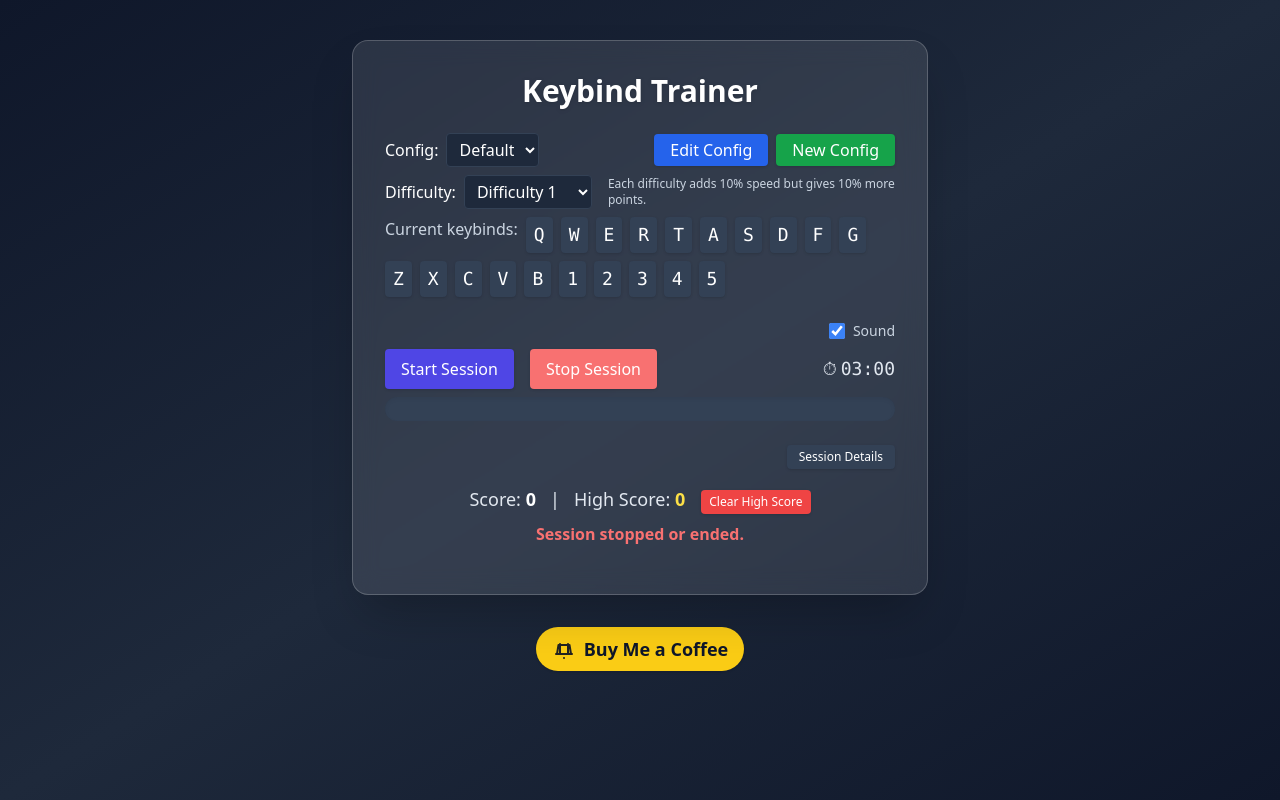
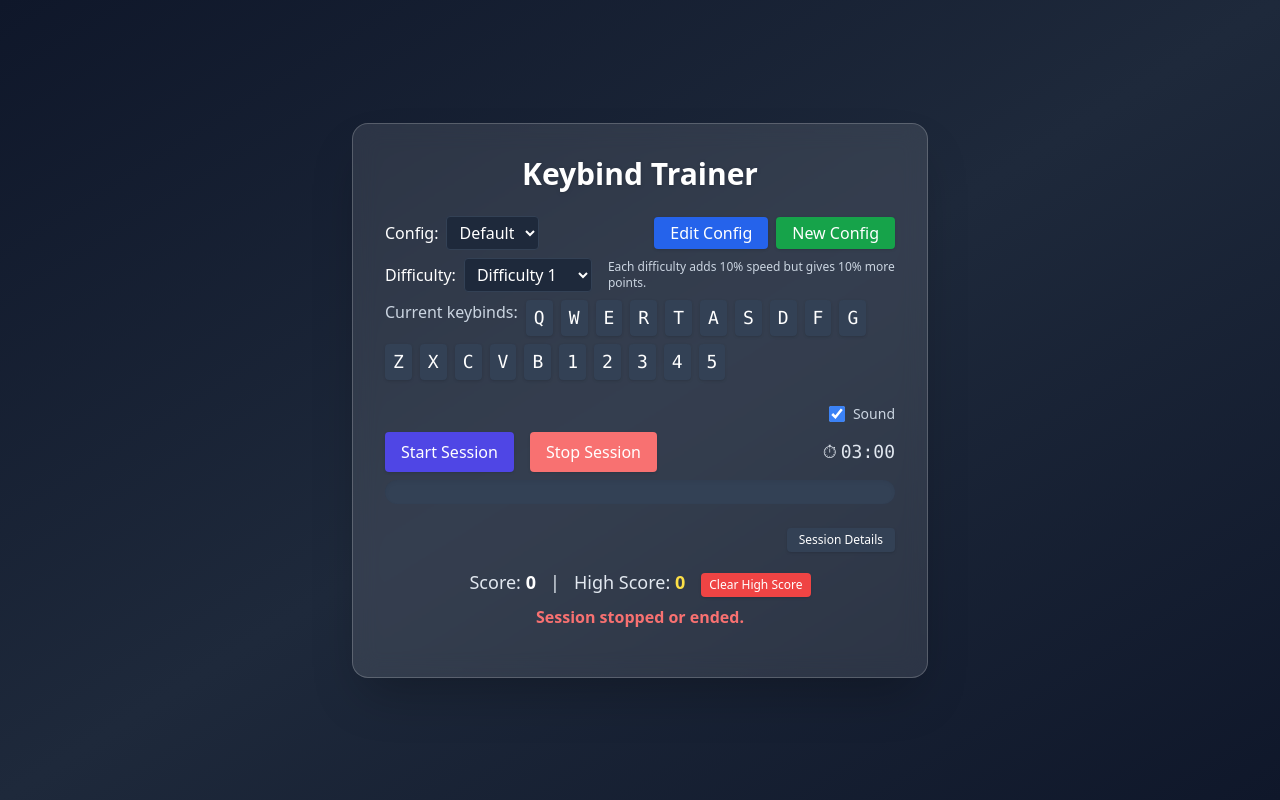
Before and after one commit to ericcolganwork/keybind-trainer, a React (Create React App) app: page / in a window 1280 px wide. Built offline with nearby package versions, Linux system fonts and the light colour scheme.

Commit message:
steam build

```diff
--- a/public/index.html
+++ b/public/index.html
@@ -28,8 +28,6 @@
     <meta name="description" content="Practice and master your keyboard keybinds with this interactive keybind trainer. Track your progress, customize configs, and boost your speed." />
     <meta name="keywords" content="keybind trainer, keyboard practice, typing game, keybinds, gaming, productivity" />
     <meta name="robots" content="index, follow" />
-    <script async src="https://pagead2.googlesyndication.com/pagead/js/adsbygoogle.js?client=ca-pub-3733264783480060"
-     crossorigin="anonymous"></script>
   </head>
   <body>
     <noscript>You need to enable JavaScript to run this app.</noscript>
--- a/src/App.js
+++ b/src/App.js
@@ -58,57 +58,6 @@ function App() {
   // Timer/progress interval refs
   const timerIntervalRef = React.useRef(null);
   const progressIntervalRef = React.useRef(null);
-
-
-
-function GoogleAd() {
-  const adRef = React.useRef(null);
-
-  React.useEffect(() => {
-    if (window.adsbygoogle && adRef.current) {
-      try {
-        window.adsbygoogle.push({});
-      } catch (e) {}
-    }
-  }, []);
-
-  return (
-    <ins
-      className="adsbygoogle"
-      style={{ display: 'block', width: '100%', minHeight: 90 }}
-      data-ad-client="ca-pub-3733264783480060"
-      data-ad-slot="4684083488"
-      data-ad-format="auto"
-      data-full-width-responsive="true"
-      ref={adRef}
-    />
-  );
-}
-
-// Vertical Ad Component
-function GoogleAdVertical({ adSlot }) {
-  const adRef = React.useRef(null);
-  React.useEffect(() => {
-    if (window.adsbygoogle && adRef.current) {
-      try {
-        window.adsbygoogle.push({});
-      } catch (e) {}
-    }
-  }, []);
-  return (
-    <ins
-      className="adsbygoogle"
-      style={{ display: 'block', width: 160, height: 600, margin: '32px 0' }}
-      data-ad-client="ca-pub-3733264783480060"
-      data-ad-slot={adSlot}
-      data-ad-format="auto"
-      data-full-width-responsive="true"
-      ref={adRef}
-    />
-  );
-}
-
-
 
   // Save configs to localStorage
   useEffect(() => {
@@ -377,10 +326,6 @@ function GoogleAdVertical({ adSlot }) {
 
   return (
     <div className="min-h-screen bg-gradient-to-br from-slate-900 via-slate-800 to-slate-900 flex flex-col items-center justify-center p-4 relative">
-      {/* Left Ad Banner */}
-      <div className="hidden lg:flex flex-col items-center absolute left-0 top-0 h-full z-10">
-        <GoogleAdVertical adSlot="1942370071" />
-      </div>
       {/* Main Card */}
       <div className="w-full max-w-xl bg-white/10 backdrop-blur-md rounded-2xl shadow-2xl p-8 border border-white/20 mx-auto">
         <h1 className="text-3xl font-bold text-center text-white mb-6 drop-shadow">Keybind Trainer</h1>
@@ -478,22 +423,6 @@ function GoogleAdVertical({ adSlot }) {
           </div>
         )}
       </div>
-      {/* Right Ad Banner */}
-      <div className="hidden lg:flex flex-col items-center absolute right-0 top-0 h-full z-10">
-        <GoogleAdVertical adSlot="5690043397" />
-      </div>
-      {/* Buy Me a Coffee link */}
-      <a
-        href="https://coff.ee/ericcolganz"
-        target="_blank"
-        rel="noopener noreferrer"
-        className="mt-8 inline-flex items-center gap-2 px-4 py-2 bg-yellow-400 hover:bg-yellow-300 text-slate-900 font-semibold rounded-full shadow transition text-lg"
-        style={{ textDecoration: 'none' }}
-      >
-        <svg xmlns="http://www.w3.org/2000/svg" viewBox="0 0 24 24" fill="none" width="24" height="24"><path d="M4 17h16M5 17l1.5-9h11L19 17M8 17V7m8 10V7" stroke="#222" strokeWidth="2" strokeLinecap="round" strokeLinejoin="round"/><circle cx="12" cy="21" r="1" fill="#222"/></svg>
-        Buy Me a Coffee
-      </a>
-      <GoogleAd />
       {/* Modal */}
       {modalOpen && (
         <div className="fixed inset-0 bg-black/40 flex items-center justify-center z-50">
```
